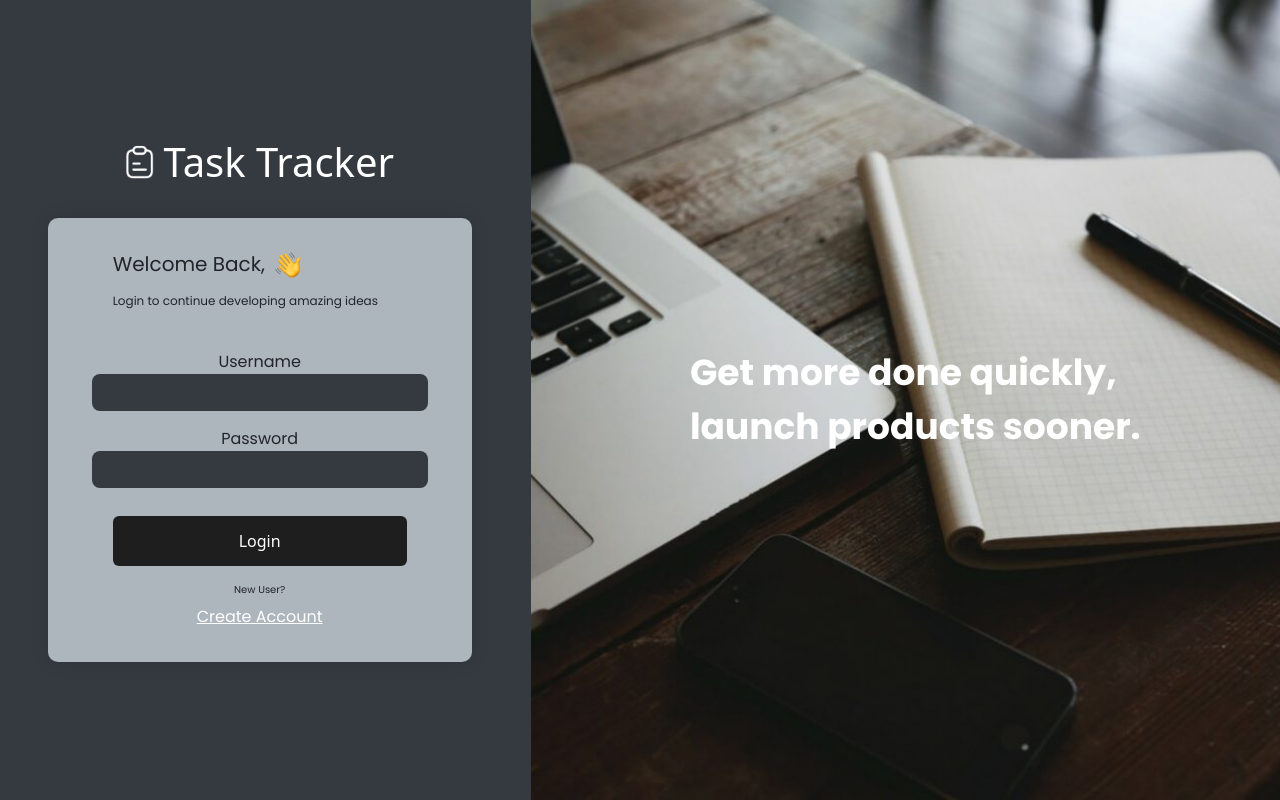
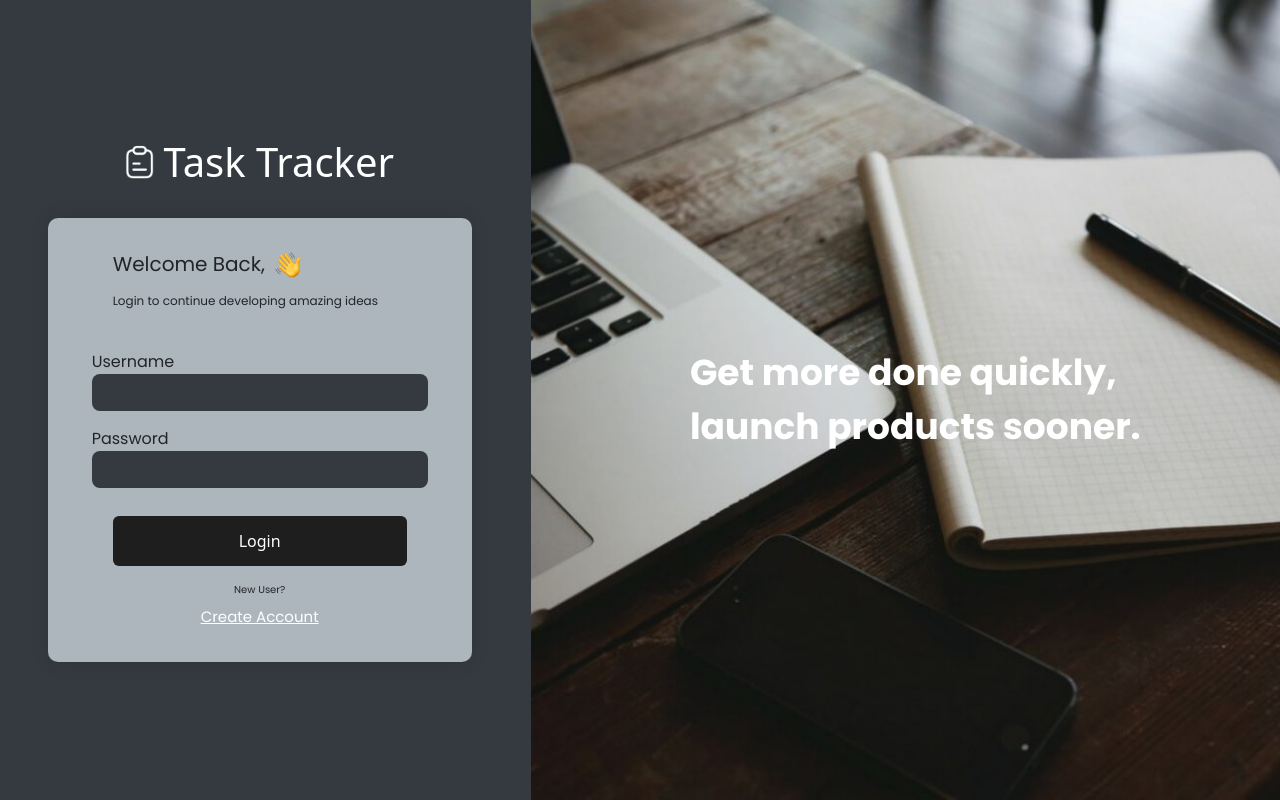
Before and after one commit to nauticuff/TaskTrackerSprint, a React (Create React App) app: page / in a window 1280 px wide. Built offline with nearby package versions, Linux system fonts and the light colour scheme.

Commit message:
adjust font size

```diff
--- a/src/Components/Login/Login.css
+++ b/src/Components/Login/Login.css
@@ -38,12 +38,6 @@
 
 }
 
-/* .titleAndLogin{
-    display: flex;
-    flex-direction: column;
-} */
-
-
 
 .titleText{
     margin-bottom: 0;
@@ -73,10 +67,12 @@
     min-width: 294px;
   }
 
-  .enterLogin
+  .enterLogin *
   {
-    text-align: center;
-  }
+    display: flex;
+    justify-content: center;
+    flex-direction: column;
+}
 
 
 .introText{
@@ -99,11 +95,13 @@ p{
 
 .createText{
     color: white;
+    font-size: 15px;
 }
 
 .newAndCreateText{
     text-align: center;
 }
+
 
 Button{
     margin-top: 1.75rem !important;
--- a/src/Components/Login/Login.tsx
+++ b/src/Components/Login/Login.tsx
@@ -39,10 +39,10 @@ function Login() {
                                 </Form>
                                 <Button className="loginBtn">Login</Button>
                                 <div className="newAndCreateText">
-                                    <div className="createAccountText">
+                                    <span className="createAccountText">
                                     <p className="newText">New User?</p>
                                     <Link to="/CreateAccount" className="createText">Create Account</Link>
-                                    </div>
+                                    </span>
                                 </div>
                             </div>
                         </div>
```
